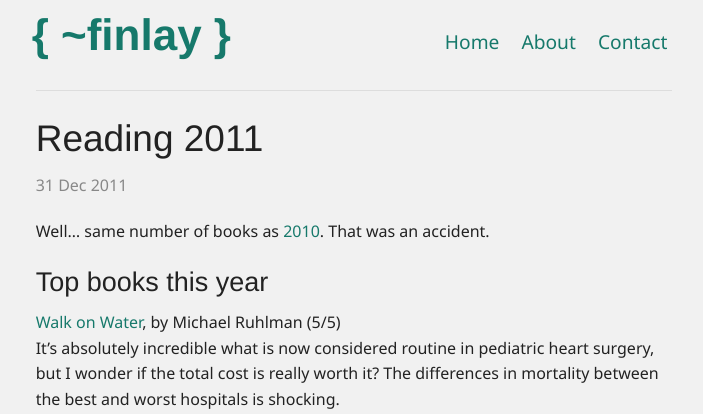
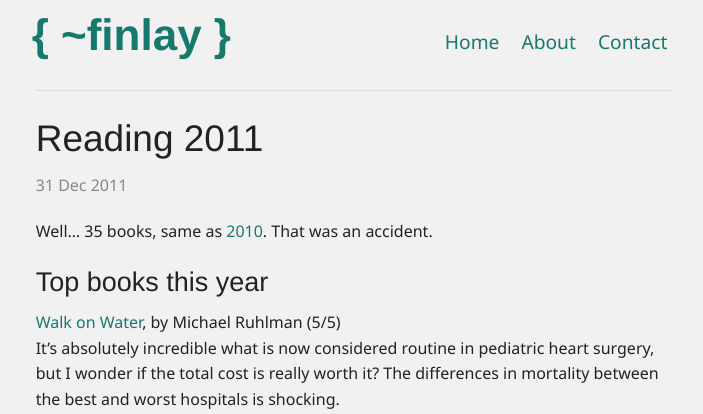
Before and after one commit to findango/finlaycannon.com, a Jekyll site: the page built from _posts/2011-02-04-reading-2011.md, in a window 1280 px wide and 900 px high. Shown: the top 414 px of the window, without its empty margins (286-989 px from the left). Built offline with Jekyll 4.4.1, drawn with Linux system fonts in a browser that asks for light colours; Markdown is read by kramdown in place of the engine named in the settings.

Commit message:
Update from Forestry.io - Updated 2011-02-04-reading-2011.md

```diff
--- a/_posts/2011-02-04-reading-2011.md
+++ b/_posts/2011-02-04-reading-2011.md
@@ -7,7 +7,7 @@ categories:
 - reading
 
 ---
-Well... same number of books as [2010](/reading-2010/). That was an accident.
+Well... 35 books, same as [2010](/reading-2010/). That was an accident.
 
 ### Top books this year
 
```
